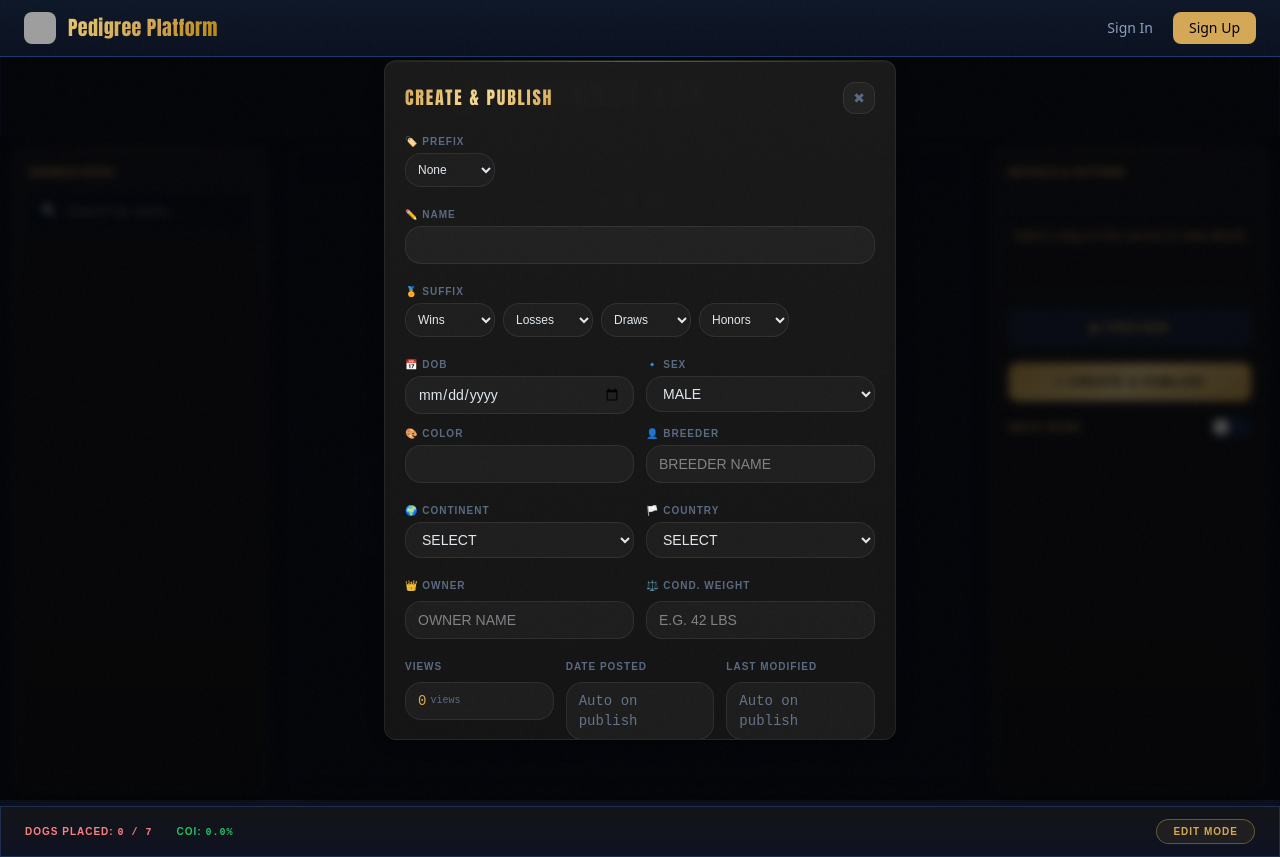
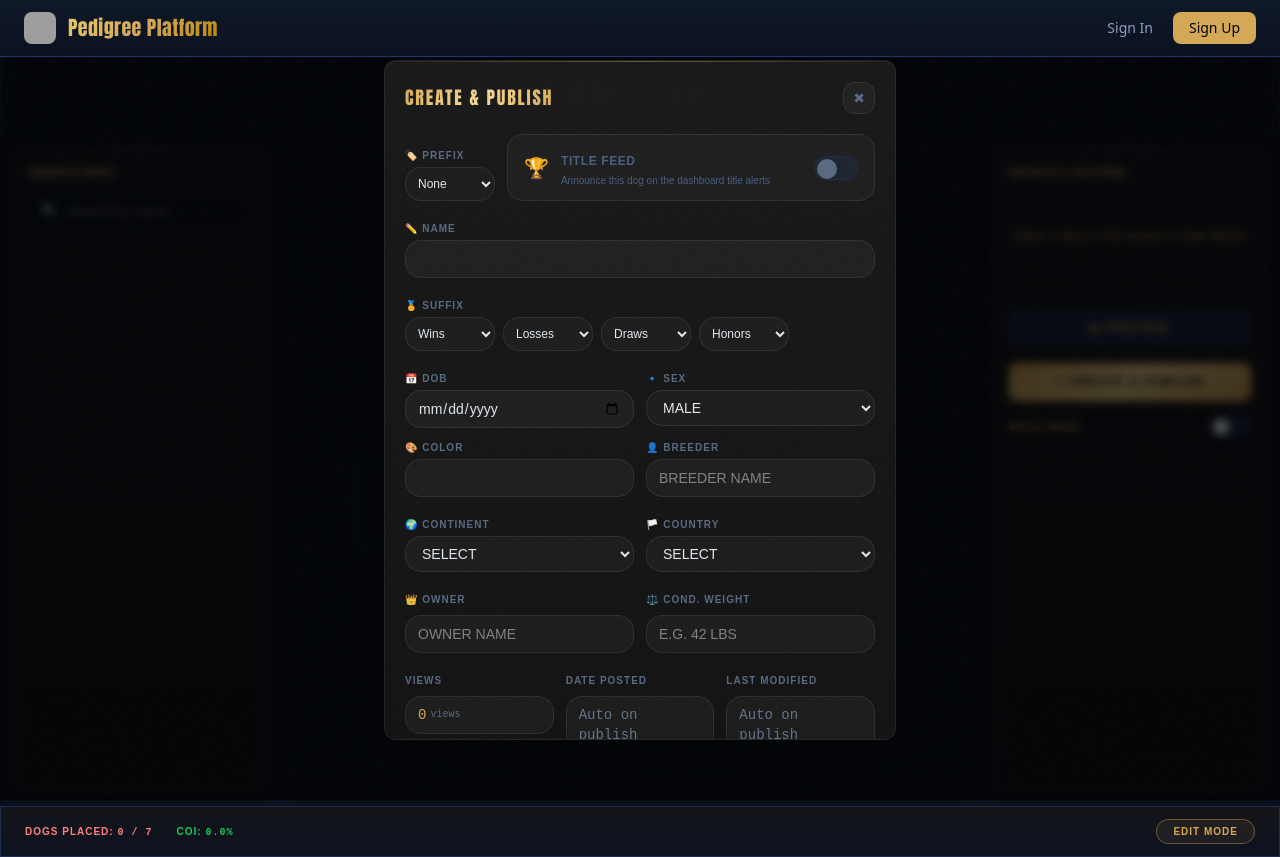
Before and after one commit to CD-Ideas/pedigree-frontend, a Next.js app: page /pedigree-lab in a window 1280 px wide. Both pictures are taken after a click on the button "+ CREATE & PUBLISH". Built offline with nearby package versions, Linux system fonts and the light colour scheme; grey boxes are pictures that could not be loaded.

Commit message:
Auto-backup: 2026-03-22 22:30:01

```diff
--- a/app/pedigree-lab/page.tsx
+++ b/app/pedigree-lab/page.tsx
@@ -46,6 +46,13 @@
   remindMe: boolean;
 }
 
+interface HeatCycleData {
+  lastHeatDate: string;
+  interval: string; // "120" | "180" | "365" | custom number
+  customDays: string;
+  reminderEnabled: boolean;
+}
+
 interface JournalData {
   rabiesDate: string;
   rabiesNextDue: string;
@@ -53,6 +60,7 @@
   vaccines: VaccineEntry[];
   worming: WormingEntry[];
   wormingDraft: WormingEntry;
+  heatCycle: HeatCycleData;
   notes: string;
 }
 
@@ -212,6 +220,7 @@
     ],
     worming: [],
     wormingDraft: defaultWormingDraft(),
+    heatCycle: { lastHeatDate: "", interval: "180", customDays: "180", reminderEnabled: true },
     notes: "",
   };
 }
@@ -1484,7 +1493,8 @@
                 </button>
               </div>
 
-              {/* Prefix + Name */}
+              {/* Prefix + Title Feed Toggle */}
+              <div className="flex items-end gap-3">
                 <div>
                   <label
                     className="block text-[10px] uppercase tracking-widest font-semibold mb-1"
@@ -1509,6 +1519,58 @@
                     <option value="GR CH">GR CH</option>
                     <option value="DBL GR CH">DBL GR CH</option>
                   </select>
+                </div>
+                <button
+                  type="button"
+                  onClick={() => setPublishForm((p) => ({ ...p, showInTitleFeed: !p.showInTitleFeed }))}
+                  className="flex-1 flex items-center gap-3 px-4 py-3 rounded-2xl transition-all"
+                  style={{
+                    background: publishForm.showInTitleFeed
+                      ? "linear-gradient(135deg, rgba(232,200,110,0.15), rgba(184,134,11,0.1))"
+                      : "rgba(255,255,255,0.03)",
+                    border: publishForm.showInTitleFeed
+                      ? "1.5px solid rgba(212,168,85,0.5)"
+                      : "1px solid rgba(255,255,255,0.08)",
+                    boxShadow: publishForm.showInTitleFeed
+                      ? "0 0 20px rgba(212,168,85,0.15), inset 0 1px 0 rgba(255,255,255,0.05)"
+                      : "none",
+                  }}
+                  title="Show in Dashboard Title Feed"
+                >
+                  <span className="text-xl" style={{ filter: publishForm.showInTitleFeed ? "drop-shadow(0 0 6px rgba(212,168,85,0.5))" : "none" }}>🏆</span>
+                  <div className="flex-1 text-left">
+                    <span className="text-xs font-bold uppercase tracking-wider" style={{
+                      fontFamily: "var(--font-table)",
+                      background: publishForm.showInTitleFeed
+                        ? "linear-gradient(135deg, #e8c86e, #d4a855, #b8860b)"
+                        : "none",
+                      WebkitBackgroundClip: publishForm.showInTitleFeed ? "text" : "unset",
+                      WebkitTextFillColor: publishForm.showInTitleFeed ? "transparent" : "var(--text-muted)",
+                      color: publishForm.showInTitleFeed ? undefined : "var(--text-muted)",
+                    }}>Title Feed</span>
+                    <p className="text-[10px] mt-0.5 font-medium" style={{ color: publishForm.showInTitleFeed ? "#d4a855" : "var(--text-muted)", fontFamily: "var(--font-table)" }}>
+                      Announce this dog on the dashboard title alerts
+                    </p>
+                  </div>
+                  <span className="relative w-11 h-6 rounded-full flex-shrink-0 transition-all"
+                    style={{
+                      background: publishForm.showInTitleFeed
+                        ? "linear-gradient(135deg, rgba(212,168,85,0.5), rgba(184,134,11,0.4))"
+                        : "rgba(30,64,120,0.2)",
+                      border: publishForm.showInTitleFeed
+                        ? "1px solid rgba(212,168,85,0.6)"
+                        : "1px solid rgba(30,64,120,0.3)",
+                    }}>
+                    <span className="absolute top-0.5 left-0.5 w-5 h-5 rounded-full transition-all"
+                      style={{
+                        background: publishForm.showInTitleFeed
+                          ? "linear-gradient(135deg, #e8c86e, #b8860b)"
+                          : "#5a6a82",
+                        transform: publishForm.showInTitleFeed ? "translateX(20px)" : "translateX(0)",
+                        boxShadow: publishForm.showInTitleFeed ? "0 0 8px rgba(212,168,85,0.5)" : "none",
+                      }} />
+                  </span>
+                </button>
               </div>
               <ModalInput
                 label="✏️ Name"
@@ -2267,43 +2329,6 @@
                     fontFamily: "var(--font-table, Rajdhani, sans-serif)",
                   }}
                 />
-              </div>
-
-              {/* Title Feed Toggle */}
-              <div className="rounded-2xl px-4 py-3 flex items-center justify-between"
-                style={{
-                  background: publishForm.showInTitleFeed ? "rgba(212,168,85,0.08)" : "rgba(255,255,255,0.03)",
-                  border: publishForm.showInTitleFeed ? "1px solid rgba(212,168,85,0.3)" : "1px solid rgba(255,255,255,0.08)",
-                  transition: "all 0.3s",
-                }}>
-                <div className="flex items-center gap-2">
-                  <span className="text-base">🏆</span>
-                  <div>
-                    <p className="text-xs font-semibold" style={{ color: publishForm.showInTitleFeed ? "var(--accent-gold)" : "var(--text-primary)", fontFamily: "var(--font-table)" }}>
-                      Show in Title Feed
-                    </p>
-                    <p className="text-[9px]" style={{ color: "var(--text-muted)", fontFamily: "var(--font-table)" }}>
-                      Announce this dog on the dashboard title alerts
-                    </p>
-                  </div>
-                </div>
-                <button
-                  type="button"
-                  onClick={() => setPublishForm((p) => ({ ...p, showInTitleFeed: !p.showInTitleFeed }))}
-                  className="relative w-11 h-6 rounded-full transition-all flex-shrink-0"
-                  style={{
-                    background: publishForm.showInTitleFeed ? "rgba(212,168,85,0.3)" : "rgba(30,64,120,0.2)",
-                    border: publishForm.showInTitleFeed ? "1px solid rgba(212,168,85,0.5)" : "1px solid rgba(30,64,120,0.3)",
-                  }}
-                >
-                  <span
-                    className="absolute top-0.5 left-0.5 w-5 h-5 rounded-full transition-all"
-                    style={{
-                      background: publishForm.showInTitleFeed ? "var(--accent-gold)" : "#5a6a82",
-                      transform: publishForm.showInTitleFeed ? "translateX(20px)" : "translateX(0)",
-                    }}
-                  />
-                </button>
               </div>
 
               {/* Submit */}
```
Lines whose indentation alone changed are shown as unchanged.
